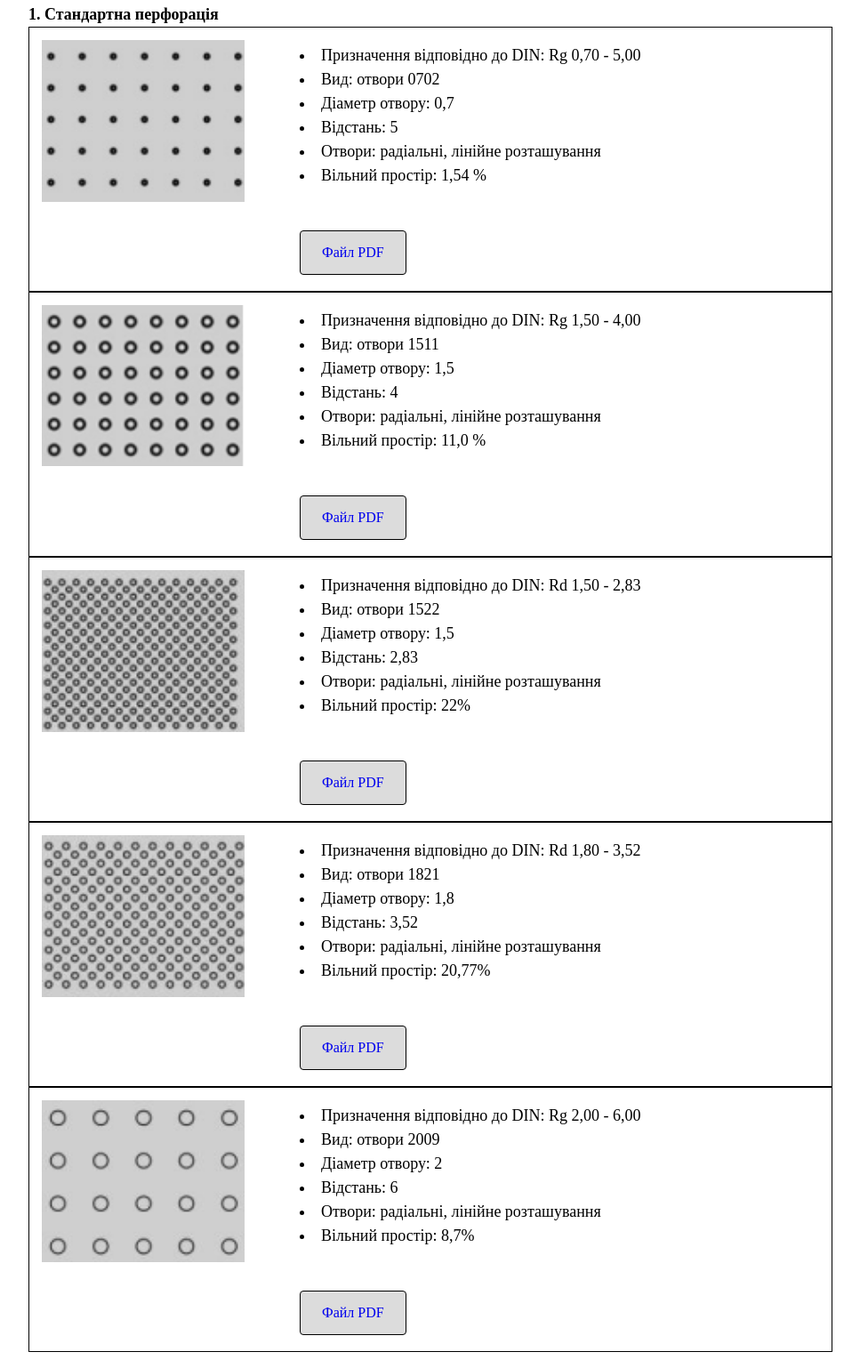
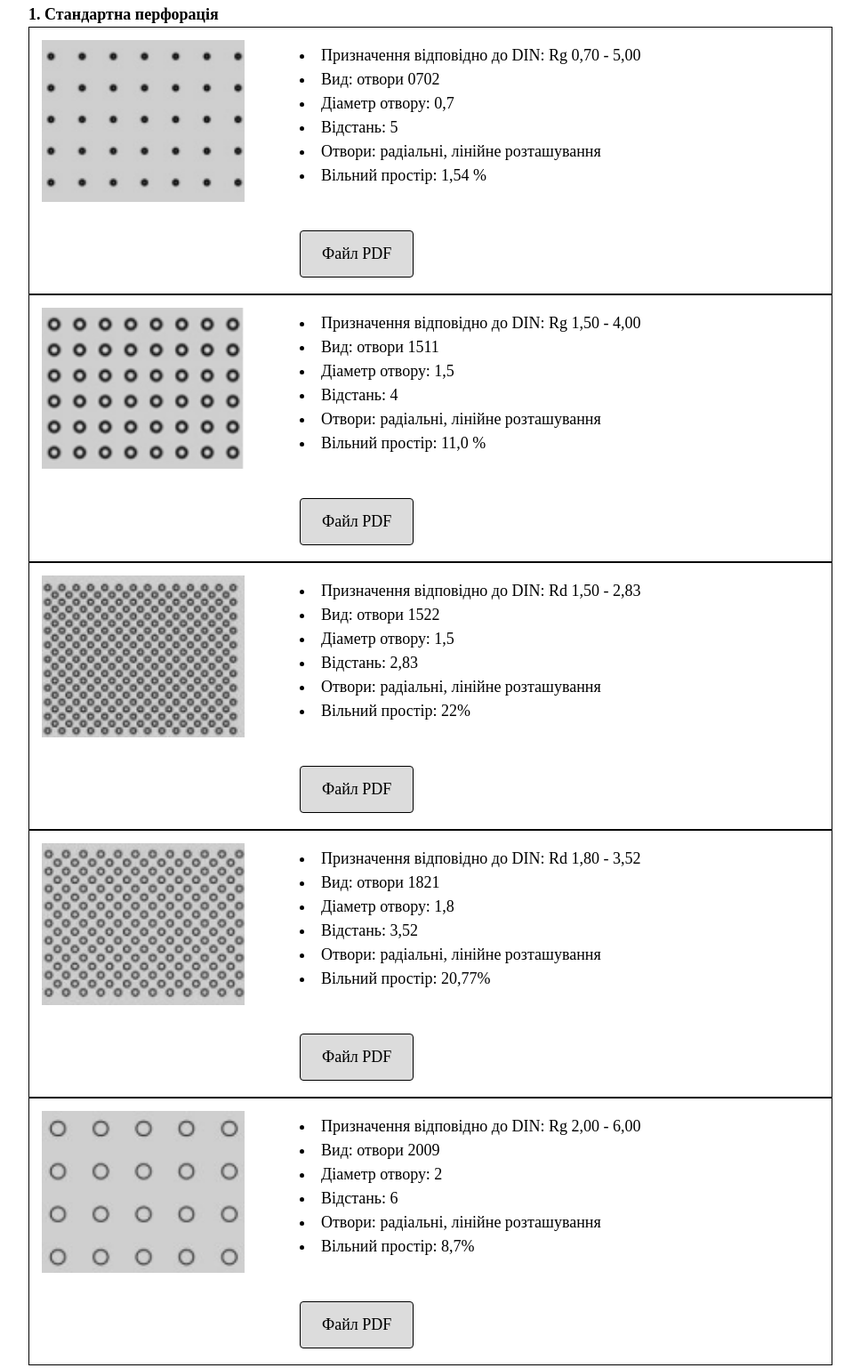
Before and after one commit to VitaliiShc/Geipel-Markup, a plain HTML site: page index.html in a window 1280 px wide. Shown: the part 965-2503 px from the top of the page at 89% size, without its empty margins (156-1123 px from the left). Drawn offline with Linux system fonts and the light colour scheme.

Commit message:
change link style

```diff
--- a/index.html
+++ b/index.html
@@ -74,7 +74,7 @@
             <a
               href="https://drive.google.com/file/d/1D40DapWwjgKKywY2RbzS8uFD5MJqSzse/view"
               target="_blank"
-              class="download-btn"
+              class="download-btn text-18"
               >Файл PDF</a
             >
           </div>
@@ -98,7 +98,7 @@
             <a
               href="https://drive.google.com/file/d/1D40DapWwjgKKywY2RbzS8uFD5MJqSzse/view"
               target="_blank"
-              class="download-btn"
+              class="download-btn text-18"
               >Файл PDF</a
             >
           </div>
@@ -122,7 +122,7 @@
             <a
               href="https://drive.google.com/file/d/1D40DapWwjgKKywY2RbzS8uFD5MJqSzse/view"
               target="_blank"
-              class="download-btn"
+              class="download-btn text-18"
               >Файл PDF</a
             >
           </div>
@@ -146,7 +146,7 @@
             <a
               href="https://drive.google.com/file/d/1D40DapWwjgKKywY2RbzS8uFD5MJqSzse/view"
               target="_blank"
-              class="download-btn"
+              class="download-btn text-18"
               >Файл PDF</a
             >
           </div>
@@ -170,7 +170,7 @@
             <a
               href="https://drive.google.com/file/d/1D40DapWwjgKKywY2RbzS8uFD5MJqSzse/view"
               target="_blank"
-              class="download-btn"
+              class="download-btn text-18"
               >Файл PDF</a
             >
           </div>
--- a/style.css
+++ b/style.css
@@ -84,6 +84,7 @@ li {
   display: inline-block;
   text-decoration: none;
   padding: 12px 24px;
+  color: inherit;
   background-color: gainsboro;
   border: 1px solid black;
   border-radius: 4px;
```
